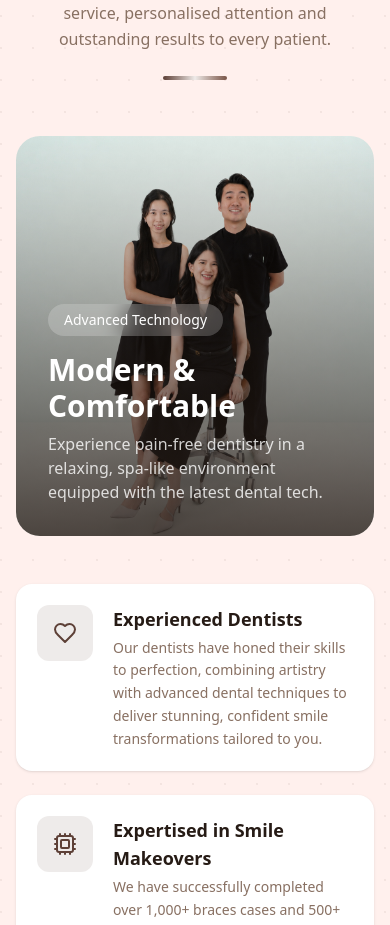
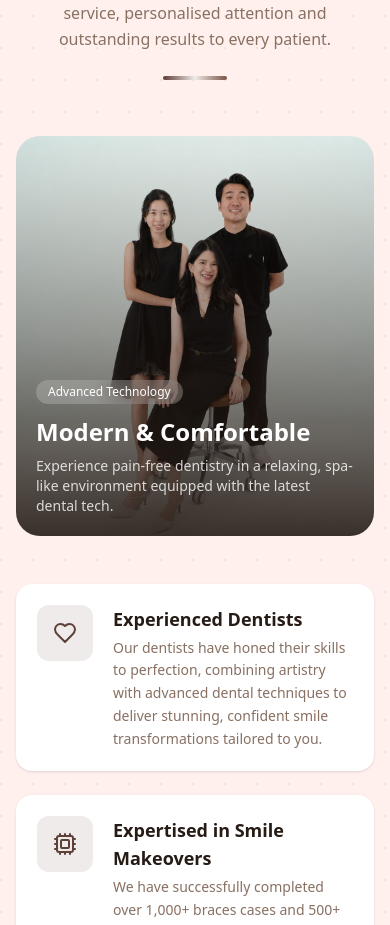
Before and after one commit to abdullahzainazonline/vdental, a Next.js app: page / in a window 390 px wide. Shown: the part 7200-8125 px from the top of the page. Built offline with nearby package versions, Linux system fonts and the light colour scheme; a web font is replaced by a local one.

Commit message:
denture _kid _image card

```diff
--- a/app/page.tsx
+++ b/app/page.tsx
@@ -100,16 +100,16 @@ export default function HomePage() {
             <ScrollReveal direction="right" duration={0.8}>
               <div className="relative overflow-hidden rounded-3xl h-full min-h-[400px]">
                 <div
-                  className="absolute inset-0 bg-cover bg-center transition-transform duration-700 hover:scale-110"
+                  className="absolute inset-0 bg-cover bg-top sm:bg-center transition-transform duration-700 hover:scale-110"
                   style={{ backgroundImage: 'url("/V Dental Website images/Home Page/Why Choose Us Banner/Home_WhyChooseUs_Bg.jpg")' }}
                 />
-                <div className="absolute inset-0 bg-gradient-to-t from-neutral-900/80 to-transparent" />
-                <div className="absolute bottom-0 left-0 p-8">
-                  <div className="mb-4 inline-flex items-center gap-2 rounded-full bg-white/20 px-4 py-1.5 text-sm font-medium text-white backdrop-blur-md">
+                <div className="absolute inset-0 bg-gradient-to-t from-neutral-900/90 via-neutral-900/40 to-transparent" />
+                <div className="absolute bottom-0 left-0 w-full p-5 sm:p-6 md:p-8">
+                  <div className="mb-3 md:mb-4 inline-flex items-center gap-2 rounded-full bg-white/20 px-3 py-1 md:px-4 md:py-1.5 text-xs md:text-sm font-medium text-white backdrop-blur-md">
                     Advanced Technology
                   </div>
-                  <h3 className="mb-2 text-3xl font-bold text-white">Modern & Comfortable</h3>
-                  <p className="text-white/80">Experience pain-free dentistry in a relaxing, spa-like environment equipped with the latest dental tech.</p>
+                  <h3 className="mb-2 text-2xl md:text-3xl font-bold text-white">Modern & Comfortable</h3>
+                  <p className="text-white/80 text-sm md:text-base">Experience pain-free dentistry in a relaxing, spa-like environment equipped with the latest dental tech.</p>
                 </div>
               </div>
             </ScrollReveal>
```
Also changed, not shown: public/VDENTAL ASSETS/VDENTAL @PHOTO 1-20260617T091550Z-3-001/VDENTAL @PHOTO 1/Kid dentistry.jpeg, public/VDENTAL ASSETS/VDENTAL @PHOTO 1-20260617T091550Z-3-001/VDENTAL @PHOTO 1/kid.jpeg (added).
